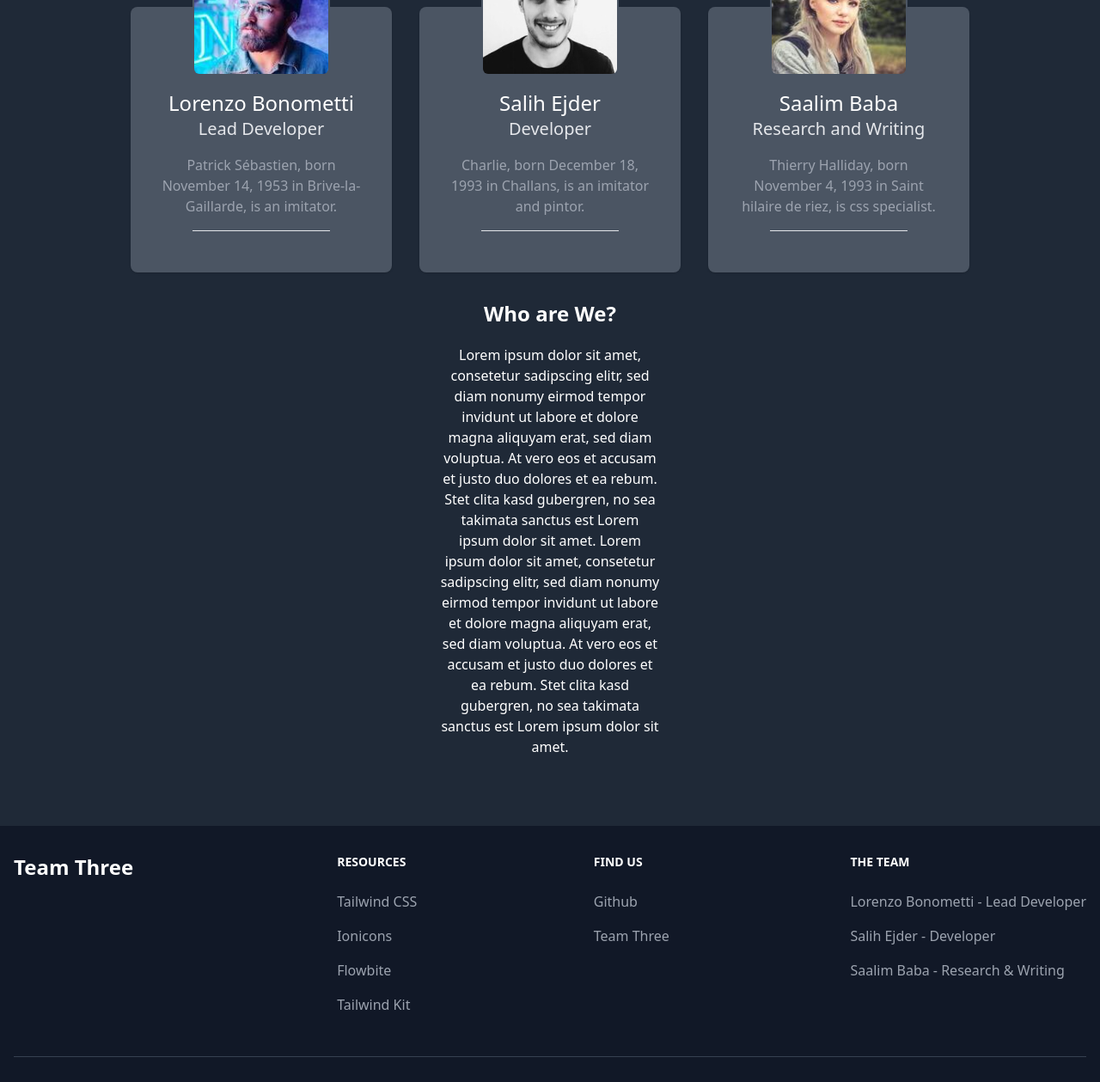
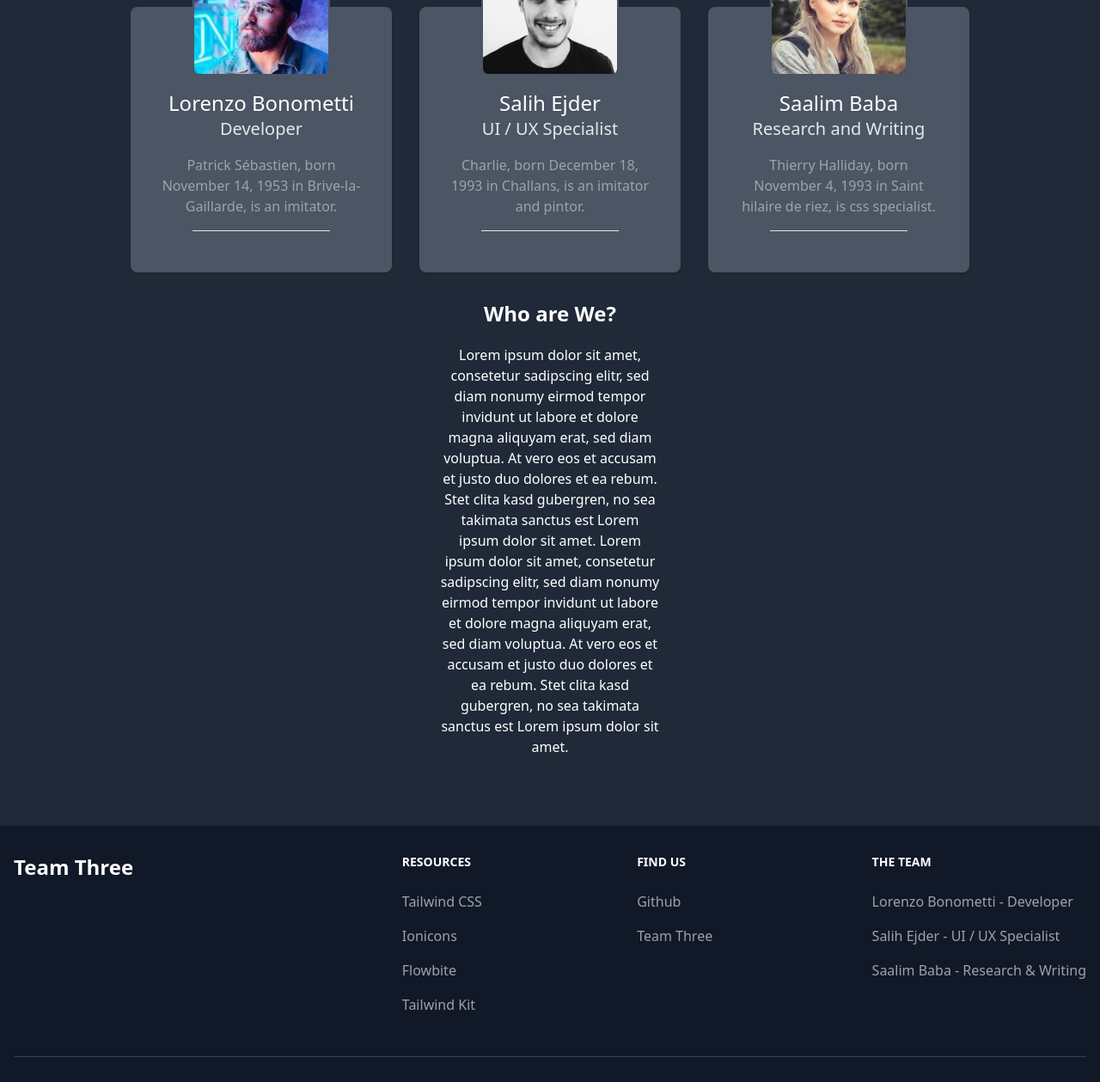
Before and after one commit to BabaC0des/Bankgeheimnis, a website: page html/team.html in a window 1280 px wide. Shown: the part 288-1547 px from the top of the page at 86% size. Drawn offline with nearby package versions, Linux system fonts and the light colour scheme.

Commit message:
Changed Titles

```diff
--- a/html/team.html
+++ b/html/team.html
@@ -66,7 +66,7 @@
             Lorenzo Bonometti
           </p>
           <p class="text-xl font-light text-gray-200">
-            Lead Developer
+            Developer
           </p>
           <p class="py-4 mx-auto font-light text-md w-60 text-gray-400">
             Patrick Sébastien, born November 14, 1953 in Brive-la-Gaillarde, is an imitator.
@@ -88,7 +88,7 @@
             Salih Ejder
           </p>
           <p class="text-xl font-light text-gray-200">
-            Developer
+            UI / UX Specialist
           </p>
           <p class="py-4 mx-auto font-light text-md w-60 text-gray-400">
             Charlie, born December 18, 1993 in Challans, is an imitator and pintor.
@@ -169,10 +169,10 @@
           <h2 class="mb-6 text-sm font-semibold  uppercase text-white">The Team</h2>
           <ul class="text-gray-400 font-medium">
             <li class="mb-4">
-              <a class='hover:text-white duration-300 ease-in-out' href='https://bonomettil.ch'>Lorenzo Bonometti - Lead Developer</a>
+              <a class='hover:text-white duration-300 ease-in-out' href='https://bonomettil.ch'>Lorenzo Bonometti - Developer</a>
             </li>
             <li class='mb-4'>
-              <a class='hover:text-white duration-300 ease-in-out'>Salih Ejder - Developer</a>
+              <a class='hover:text-white duration-300 ease-in-out'>Salih Ejder - UI / UX Specialist</a>
             </li>
             <li class=''>
               <a class='hover:text-white duration-300 ease-in-out'>Saalim Baba - Research &amp; Writing</a>
```
Also changed, not shown: html/history.html (+2 -2 lines), html/removal.html (+2 -2 lines), html/repercussions.html (+2 -2 lines), index.html (+2 -2 lines).
